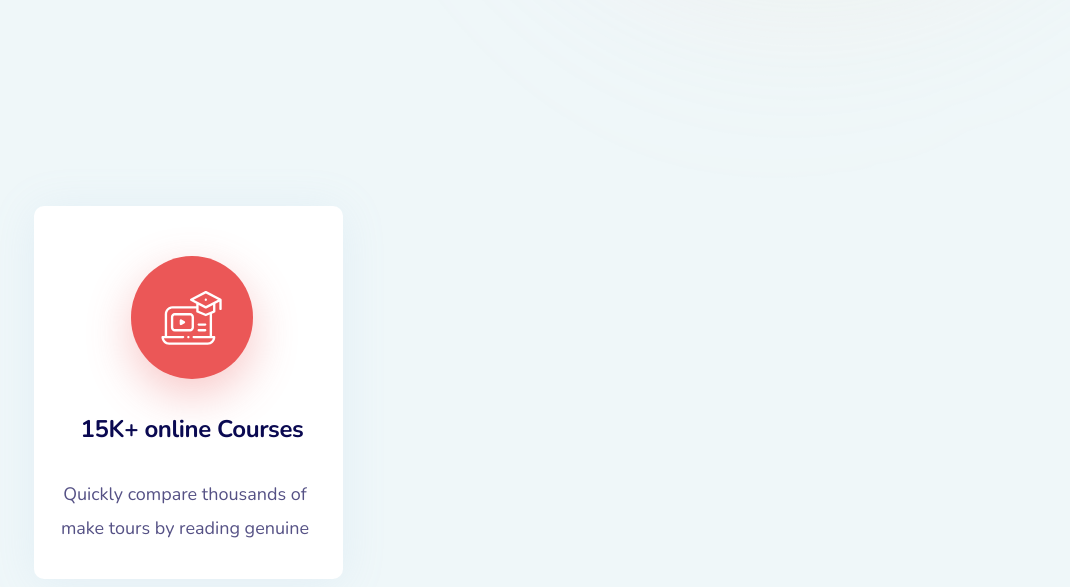
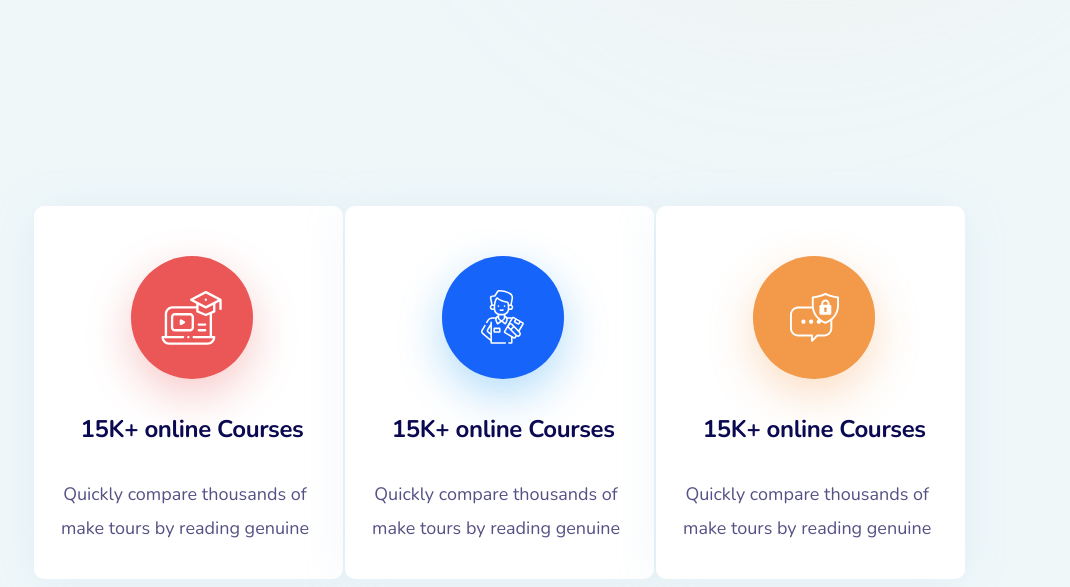
Before and after one commit to jordanssentamu/e-learning-landingpage, a plain HTML site: page index.html in a window 1280 px wide. Shown: the part 708-1295 px from the top of the page, without its empty margins (134-1204 px from the left). Drawn offline with nearby package versions, Linux system fonts and the light colour scheme; a web font is replaced by a local one.

Commit message:
add other two divs giv them the same class and then add the same the diffrent img-svg with class names and styles and paragraphs tags and class

```diff
--- a/css/main.css
+++ b/css/main.css
@@ -229,6 +229,8 @@ width: 424px;
     width: 100%;
     padding-left: 160px;
     padding-right: 160px;
+    display: flex;
+    gap: 2px;
 
 }
 .feature-section-content {
@@ -240,16 +242,27 @@ width: 424px;
     border-radius: 10px;
     padding-top: 50px;
 }
-.feature-section-subcontent{
-    background: #EB5757;
+.feature-section-subcontent, .feature-section-subcontent-2, .feature-section-subcontent-3{
     height: 122.58131408691406px;
     width: 122.58131408691406px;
     border-radius: 74px;
     display: flex;
     justify-content: center;
     align-items: center;
+    margin-left: 96.51px;
+}
+.feature-section-subcontent {
+    background: #EB5757;
     box-shadow: 0px 16px 46px rgba(235, 87, 87, 0.33);
-    margin-left: 96.51px;
+
+}
+.feature-section-subcontent-2 {
+    background: #1664F9;
+    box-shadow: 0px 16px 46px rgba(18, 148, 236, 0.33);
+}
+.feature-section-subcontent-3 {
+    background: #F2994A;
+box-shadow: 0px 16px 46px rgba(242, 153, 74, 0.33)
 }
 .feature-section-content-text1 {
     height: 40.55717468261719px;
--- a/index.html
+++ b/index.html
@@ -73,10 +73,27 @@
             <p class="feature-section-content-text1">15K+ online Courses </p>
             <p class="feature-section-content-text2">Quickly compare thousands of make
                 tours by reading genuine </p>
+        </div>
+        <!-- feature-section-content-2 -->
+        <div class="feature-section-content">
+            <div class="feature-section-subcontent-2">
+              <img src="img/human.svg">
+            </div>
 
+            <p class="feature-section-content-text1">15K+ online Courses </p>
+            <p class="feature-section-content-text2">Quickly compare thousands of make
+                tours by reading genuine </p>
         </div>
-        <div ></div>
-        <div></div>
+         <!-- feature-section-content-2 -->
+         <div class="feature-section-content">
+            <div class="feature-section-subcontent-3">
+              <img src="img/message.svg">
+            </div>
+
+            <p class="feature-section-content-text1">15K+ online Courses </p>
+            <p class="feature-section-content-text2">Quickly compare thousands of make
+                tours by reading genuine </p>
+        </div>
 
     </section>
 
```
Also changed, not shown: img/human.svg (added), img/message.svg (added).
